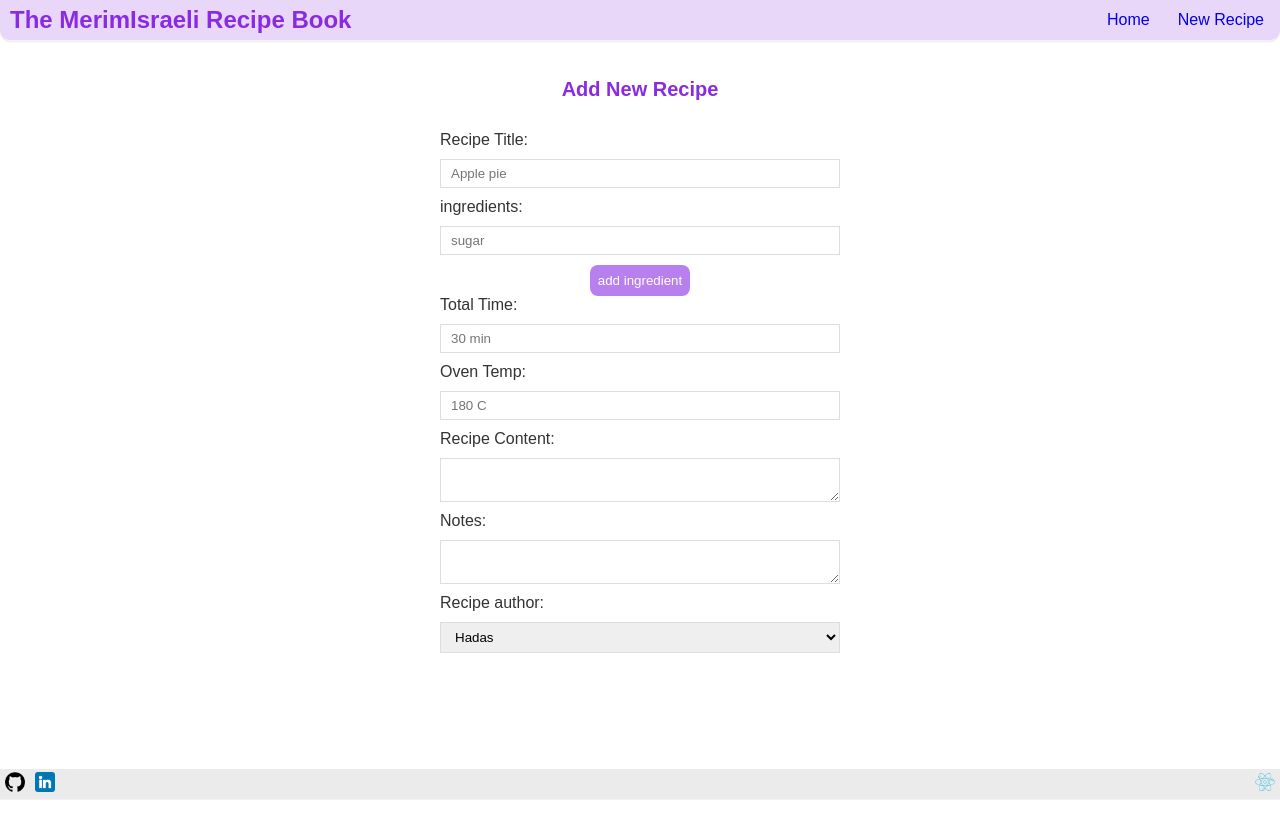
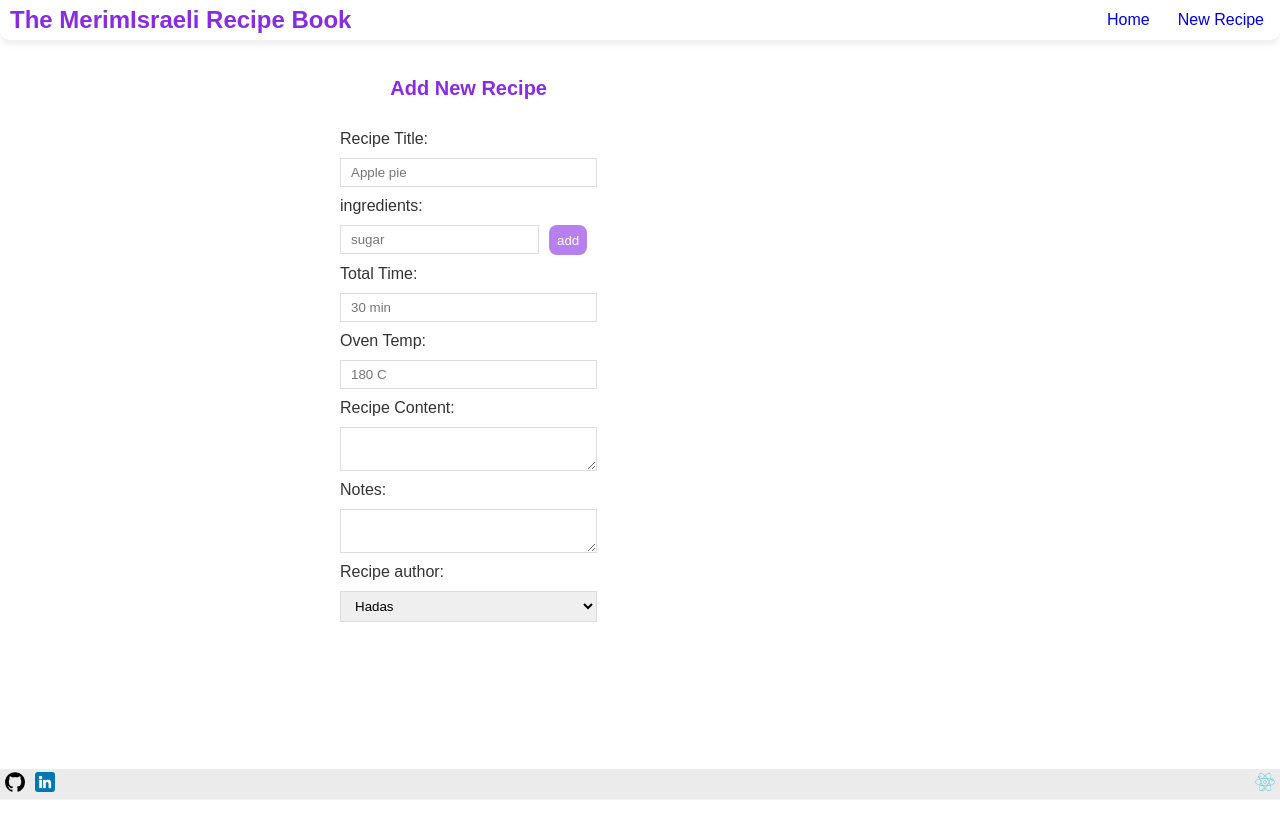
Before and after one commit to HadasIsraeli/recipe-book, a React (Create React App) app: page /create in a window 1280 px wide. Shown: the top 838 px of the page. Built offline with nearby package versions, Linux system fonts and the light colour scheme.

Commit message:
style, delete ingredients

```diff
--- a/data/db.json
+++ b/data/db.json
@@ -56,6 +56,19 @@
       "temp": "180",
       "img": "https://preppykitchen.com/wp-content/uploads/2022/01/Orange-Cake-Recipe-330x330.jpg",
       "id": 6
+    },
+    {
+      "title": "d",
+      "body": "ff",
+      "author": "author",
+      "ingredients": [
+        "xs",
+        "d"
+      ],
+      "note": "ff",
+      "time": "23",
+      "temp": "123",
+      "id": 7
     }
   ]
 }
--- a/src/Create.js
+++ b/src/Create.js
@@ -31,13 +31,23 @@ const Create = () => {
     }
 
     const handleAddItem = () => {
+        if (item != '') {
             setIngredients([...ingredients, item]);
             setItem('');
             console.log('added item!', ingredients);
+        } else {
+            alert('Sorry, the ingredient is empty!');
+        }
+    }
+
+    const handleDeleteItem = (ingredient) => {
+        let arr = ingredients.filter(ing => ing != ingredient);
+        setIngredients(arr);
     }
 
     return (
         <div className="create">
+            <div>
                 <h2>Add New Recipe</h2>
                 <form onSubmit={hanndleSubmit}>
                     <label>Recipe Title:</label>
@@ -46,13 +56,11 @@ const Create = () => {
 
 
                     <label>ingredients:</label>
+                    <div className="ingredients-input">
                         <input type="text" name="item" placeholder="sugar"
                             value={item} onChange={(e) => setItem(e.target.value)} />
-                <button type="button" onClick={handleAddItem}>add ingredient</button>
-                {ingredients.map((ingredient) => (
-                    <p>{ingredient}</p>
-                ))}
-
+                        <button type="button" onClick={handleAddItem}>add</button>
+                    </div>
                     <label>Total Time:</label>
                     <input type="number" required name="time" placeholder="30 min"
                         value={time} onChange={(e) => setTime(e.target.value)} />
@@ -81,6 +89,25 @@ const Create = () => {
 
                 </form>
             </div>
+            <div>
+                {/* <h2>Recipe Title:{title}</h2>
+                <p>Written By:{author}</p>
+                {temp && <h5>Oven Temperature: {temp} C</h5>}
+                <h5>Total Time: {time} min</h5> */}
+                {(ingredients.length > 0) && <h4>Ingredients:</h4>}
+                <div>{ingredients.map((ingredient) => (
+                    <div className="edit-ingredients">
+                        <li>{ingredient}</li>
+                        <button type="button" onClick={() => handleDeleteItem(ingredient)}>delete</button>
+                    </div>
+                ))}</div>
+                {/*
+                <h4>Instructions:</h4>
+                <div>{body}</div>
+                {note && <h4>Notes:</h4>}
+                {note && <div>{note}</div>} */}
+            </div>
+        </div>
     );
 }
 
--- a/src/index.css
+++ b/src/index.css
@@ -16,13 +16,14 @@ code {
   align-items: center;
   max-width: 100%;
   margin: 0 auto;
-  border-bottom: 1px solid #f2f2f2;
+  /* border-bottom: 1px solid #f2f2f2; */
   position: sticky;
   top: 0;
-  background: #e9d7fa;
+  /* background: #e9d7fa; */
+  background: white;
   border-radius: 0 0 10px 10px;
   height: 20px;
-  box-shadow: 0px 1.5px 0px #dfdfdf73;
+  box-shadow: 0px 5px 5px #dfdfdf73;
 }
 
 .footer {
@@ -104,7 +105,8 @@ code {
 }
 
 .recipe-details img {
-  width: 40%;
+  width: 240px;
+  box-shadow: 0 8px 16px 0 rgba(0, 0, 0, 0.2);
 }
 
 .recipe-details button {
@@ -115,14 +117,17 @@ code {
   border-radius: 8px;
   cursor: pointer;
 }
-.recipe-details button:hover{
+
+.recipe-details button:hover {
   box-shadow: 1px 3px 5px #892be273;
 }
 
 .create {
-  max-width: 400px;
+  max-width: 600px;
   margin: 0 auto;
   text-align: center;
+  display: flex;
+  justify-content: space-between;
 }
 
 .create label {
@@ -154,10 +159,18 @@ code {
   padding: 8px;
   border-radius: 8px;
   cursor: pointer;
+  height: 30px;
+  margin: 10px;
 }
 
-.create button:hover{
+.create button:hover {
   box-shadow: 1px 3px 5px #892be273;
+}
+
+.ingredients-input, .edit-ingredients {
+  display: flex;
+  justify-content: space-between;
+  align-items: center;
 }
 
 .polaroid-card {
@@ -176,6 +189,7 @@ code {
 .polaroid-card:hover {
   box-shadow: 0 8px 16px 0 rgba(0, 0, 0, 0.2);
   background: #8a2be230;
+  transform: scale(1.05);
 }
 
 .image-container {
```
Lines whose indentation alone changed are shown as unchanged.
